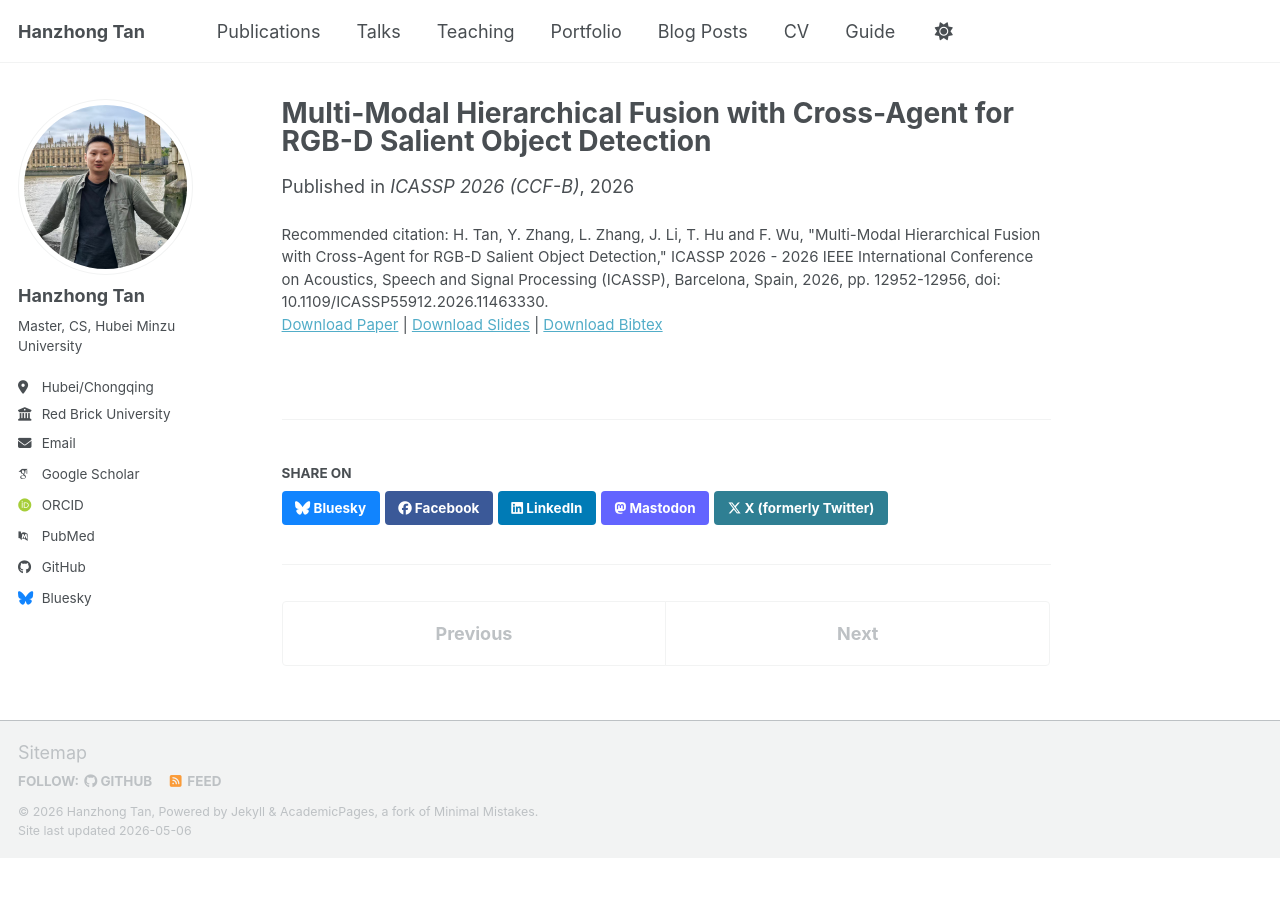
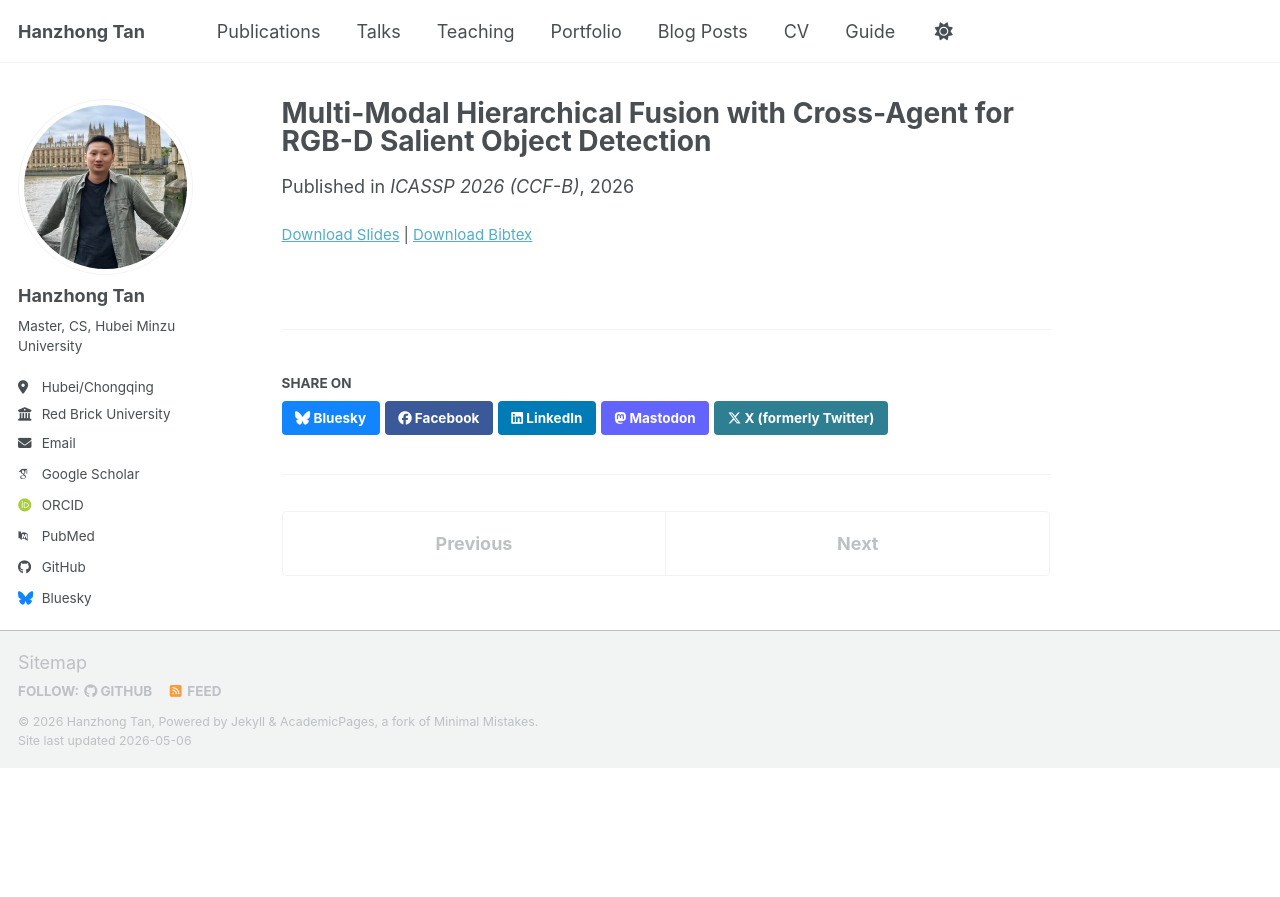
Before and after one commit to liangjiaxiaoqi/liangjiaxiaoqi.github.io, a Jekyll site: the page built from _publications/2026-05-07-paper-Multi-Modal Hierarchical Fusion with Cross-Agent for RGB-D Salient Object Detection-number-1.md, in a window 1280 px wide. Shown: the top 897 px of the page. Built offline with Jekyll 4.4.1, drawn with Linux system fonts in a browser that asks for light colours; some web fonts are replaced; a script bundle is joined from its source files by our own code; library files that are not in the unit come from our copies.

Commit message:
Update 2026-05-07-paper-Multi-Modal Hierarchical Fusion with Cross-Agent for RGB-D Salient Object Detection-number-1.md

```diff
--- a/_publications/2026-05-07-paper-Multi-Modal Hierarchical Fusion with Cross-Agent for RGB-D Salient Object Detection-number-1.md
+++ b/_publications/2026-05-07-paper-Multi-Modal Hierarchical Fusion with Cross-Agent for RGB-D Salient Object Detection-number-1.md
@@ -9,5 +9,5 @@
 slidesurl: 'https://academicpages.github.io/files/slides1.pdf'
 paperurl: 'https://academicpages.github.io/files/paper1.pdf'
 bibtexurl: 'https://academicpages.github.io/files/bibtex1.bib'
-citation: 'H. Tan, Y. Zhang, L. Zhang, J. Li, T. Hu and F. Wu, "Multi-Modal Hierarchical Fusion with Cross-Agent for RGB-D Salient Object Detection," ICASSP 2026 - 2026 IEEE International Conference on Acoustics, Speech and Signal Processing (ICASSP), Barcelona, Spain, 2026, pp. 12952-12956, doi: 10.1109/ICASSP55912.2026.11463330.'  #'Your Name, You. (2009). &quot;Paper Title Number 1.&quot; <i>Journal 1</i>. 1(1).'
+citation: #'H. Tan, Y. Zhang, L. Zhang, J. Li, T. Hu and F. Wu, "Multi-Modal Hierarchical Fusion with Cross-Agent for RGB-D Salient Object Detection," ICASSP 2026 - 2026 IEEE International Conference on Acoustics, Speech and Signal Processing (ICASSP), Barcelona, Spain, 2026, pp. 12952-12956, doi: 10.1109/ICASSP55912.2026.11463330.'  #'Your Name, You. (2009). &quot;Paper Title Number 1.&quot; <i>Journal 1</i>. 1(1).'
 ---
```
